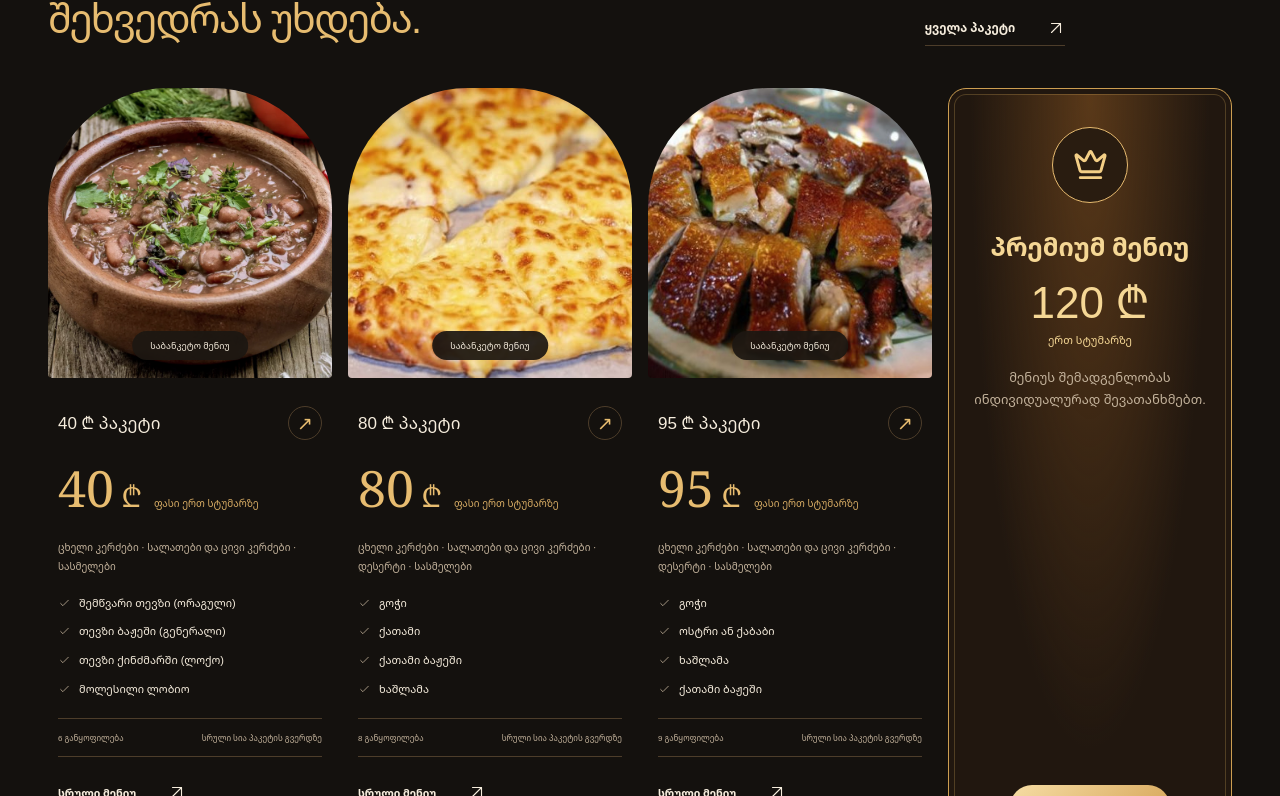
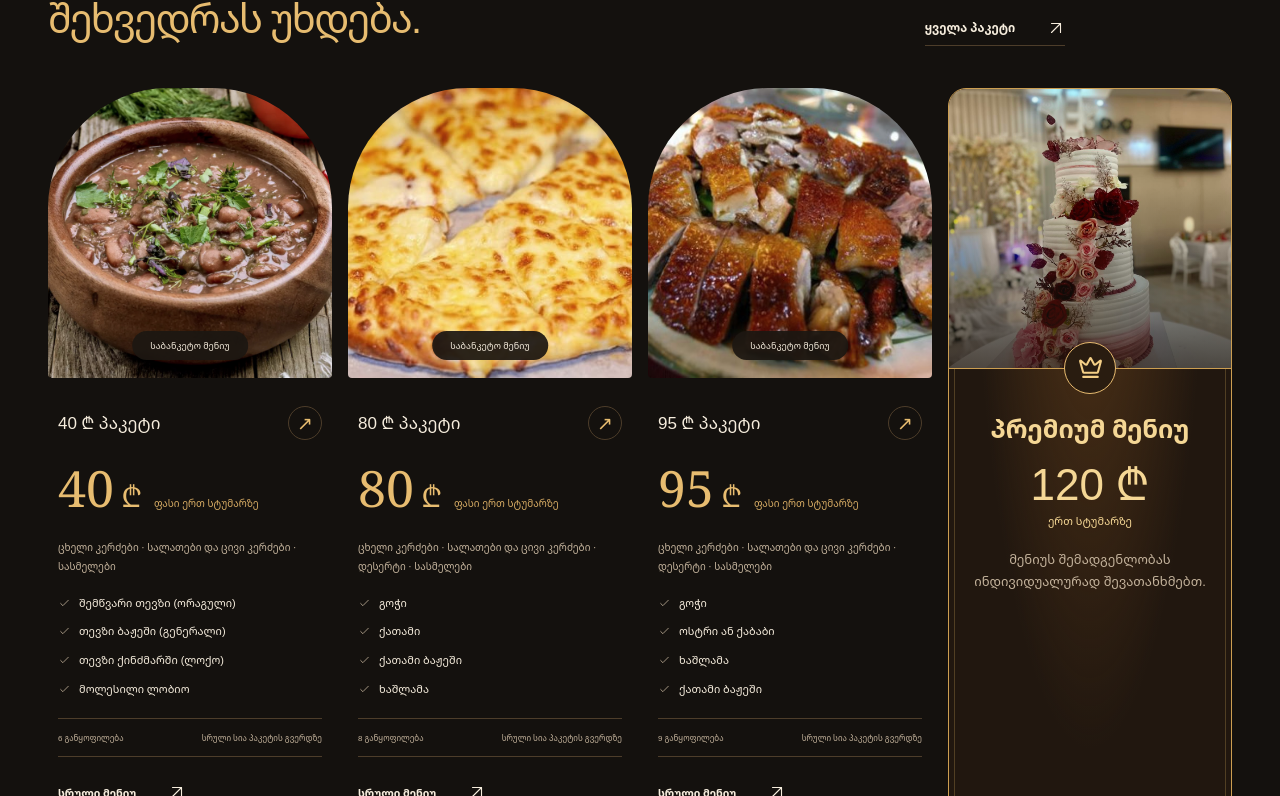
Before and after one commit to palignusw/la-fiesta-frontend, a Next.js app: page / in a window 1280 px wide. Shown: the part 2584-3380 px from the top of the page. Built offline with nearby package versions, Linux system fonts and the light colour scheme; no server answers.

Commit message:
Add venue photography to the premium menu card

```diff
--- a/components/Menu/PackageGrid.module.scss
+++ b/components/Menu/PackageGrid.module.scss
@@ -9,7 +9,7 @@
   flex-direction: column;
   align-items: center;
   text-align: center;
-  padding: clamp(22px, 3vw, 40px) 18px;
+  overflow: hidden;
   border: 1px solid #cc9e51;
   border-radius: 18px;
   box-shadow: inset 0 0 0 5px #21170f, inset 0 0 0 6px #e9bc663d;
@@ -17,17 +17,46 @@
   color: #f6eddd;
 }
 
+.photo {
+  position: relative;
+  width: 100%;
+  height: clamp(180px, 22vw, 280px);
+  border-bottom: 1px solid #cc9e51;
+}
+
+.photo img {
+  object-fit: cover;
+}
+
+.photo::after {
+  content: "";
+  position: absolute;
+  inset: 0;
+  background: linear-gradient(0deg, #21170fbb, transparent 65%);
+}
+
+.details {
+  display: flex;
+  flex: 1;
+  flex-direction: column;
+  align-items: center;
+  padding: 42px 18px 24px;
+}
+
 .medallion {
   display: grid;
   place-items: center;
-  width: 76px;
+  position: absolute;
+  bottom: -26px;
+  left: calc(50% - 26px);
+  z-index: 1;
+  width: 52px;
   aspect-ratio: 1;
-  margin-bottom: 26px;
   border: 1px solid #e7bb70;
   border-radius: 50%;
   background: #291c10;
   color: #f4cf86;
-  font-size: 35px;
+  font-size: 25px;
 }
 
 .premium h3 {
--- a/components/Menu/PackageGrid.tsx
+++ b/components/Menu/PackageGrid.tsx
@@ -1,3 +1,4 @@
+import Image from "next/image";
 import { LuCrown } from "react-icons/lu";
 import { MenuPackage } from "@/lib/content";
 import { restaurant } from "@/lib/restaurant";
@@ -11,15 +12,25 @@ export default function PackageGrid({ items }: { items: MenuPackage[] }) {
         <PackageCard key={pkg.slug} pkg={pkg} />
       ))}
       <article className={styles.premium}>
-        <div className={styles.medallion} aria-hidden="true">
+        <div className={styles.photo}>
+          <Image
+            src="/gallery/dekor1.jpg"
+            alt=""
+            fill
+            sizes="(max-width: 640px) 100vw, (max-width: 1100px) 50vw, 25vw"
+          />
+          <span className={styles.medallion} aria-hidden="true">
             <LuCrown />
+          </span>
         </div>
+        <div className={styles.details}>
           <h3>პრემიუმ მენიუ</h3>
           <p className={styles.price}>120 ₾ <small>ერთ სტუმარზე</small></p>
           <p>მენიუს შემადგენლობას ინდივიდუალურად შევათანხმებთ.</p>
           <a className={styles.call} href={`tel:${restaurant.phone}`}>
             დაგვიკავშირდით
           </a>
+        </div>
       </article>
     </div>
   );
```
Lines whose indentation alone changed are shown as unchanged.
